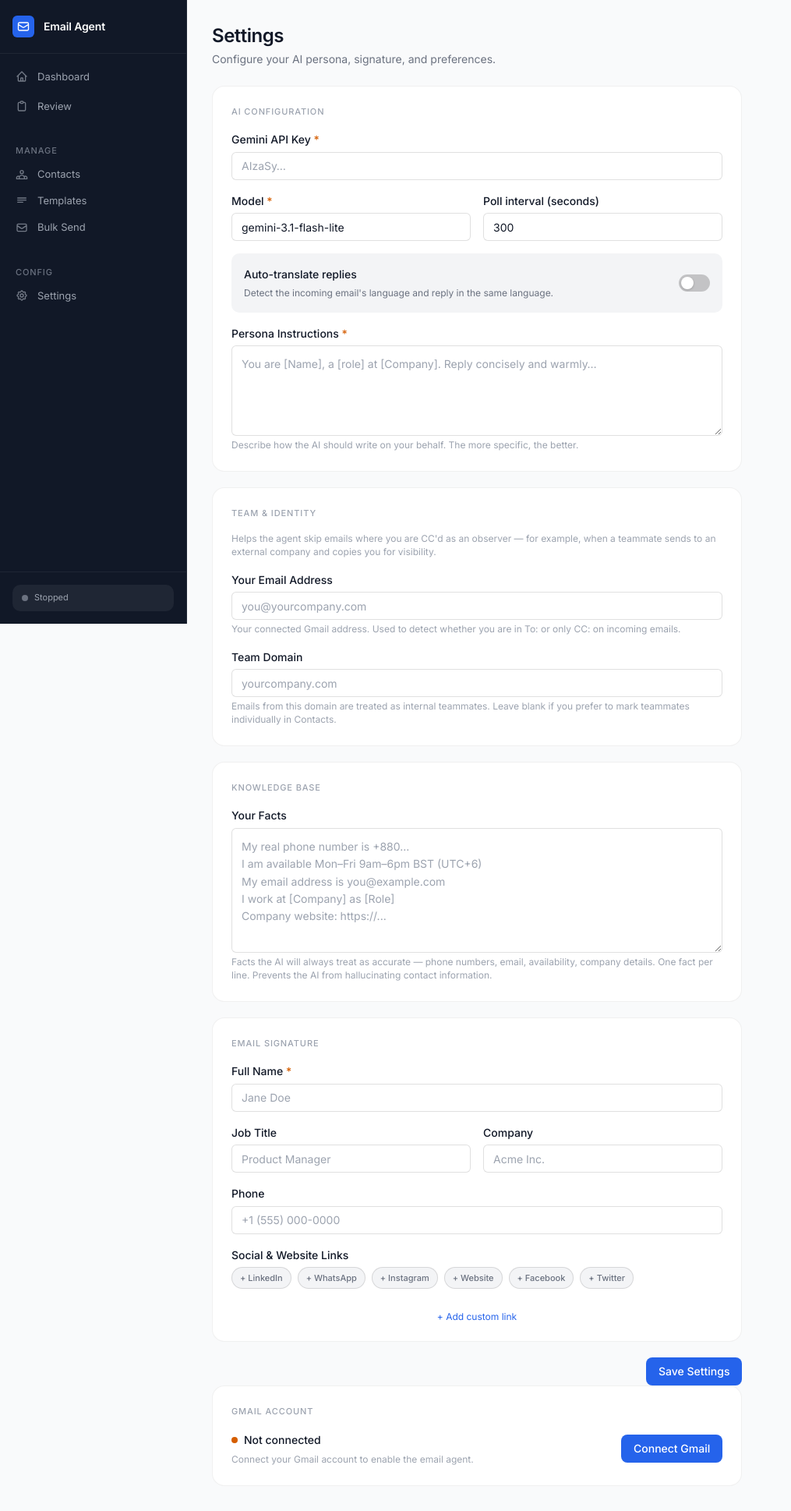
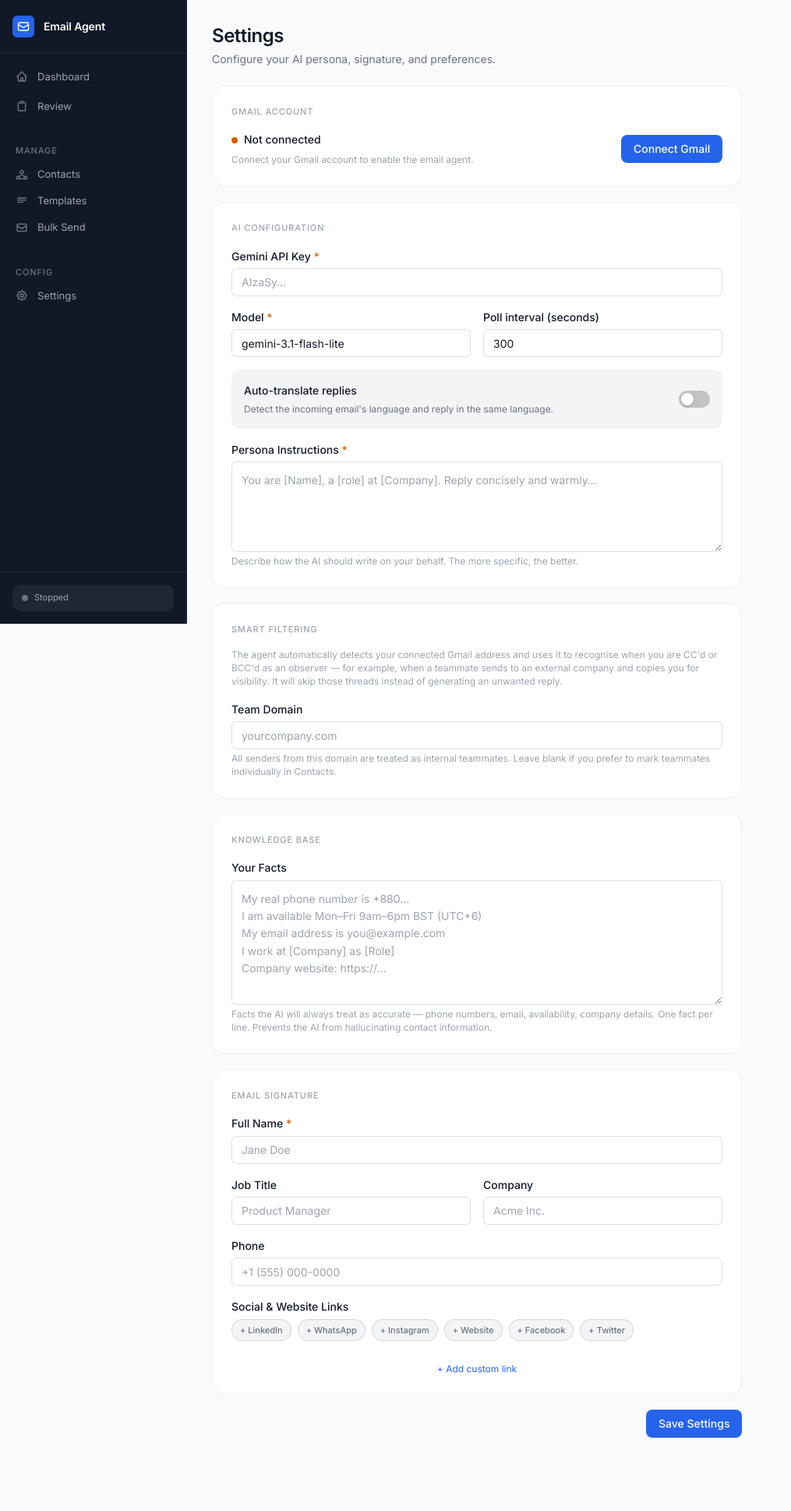
Before and after one commit to MTawhid7/email-agent, a Python web app: template templates/settings.html in a window 1280 px wide. Shown: the whole page at 78% size, without its empty margins (0-1015 px from the left). After the commit the page ends 1844 px from the top, so only its background shows below. Run offline with Jinja, Linux system fonts and the light colour scheme; the template is opened without the code that fills it, so the values that code supplies are empty; some libraries are stand-ins or nearby versions.

Commit message:
feat: auto-detect own email, BCC handling, and settings reorganisation
Auto-detect connected Gmail address
- GmailClient.get_own_email() calls users.getProfile to get emailAddress
- daemon._build_components() fetches own_email on first run if not
  already configured and saves it to config.json automatically
- Settings page shows "Connected as user@example.com" in the Gmail
  Account card — no manual entry required

BCC/CC observer detection improvement
- _should_skip_as_observer() now handles BCC: if own_email is known
  and the user is not in To: OR CC: but To: was successfully parsed,
  they are BCC'd (or received via forwarding) and are treated as an
  observer — the thread is skipped
- Falls back gracefully: if To: header parsed to nothing, no skip fires

Settings page reorganisation
- Gmail Account card moved to the TOP — most important status first
- "Team & Identity" card renamed to "Smart Filtering" with a clearer
  description explaining CC/BCC detection
- own_email input removed from the form (auto-detected, shown read-only
  in the Gmail Account card header)
- Card order: Gmail Account → AI Configuration → Smart Filtering →
  Knowledge Base → Email Signature
- own_email preserved across saves (read from existing config, not form)

Co-Authored-By: Claude Sonnet 4.6 <noreply@anthropic.com>

```diff
--- a/templates/settings.html
+++ b/templates/settings.html
@@ -4,6 +4,47 @@
 
 {% block content %}
 {{ page_header('Settings', 'Configure your AI persona, signature, and preferences.') }}
+
+{# ── Gmail Account (outside form — OAuth flow) ────────────────────────────── #}
+<div class="card card-lg" style="max-width:680px;margin-bottom:var(--sp-5);">
+  <div class="card-section-title">Gmail Account</div>
+
+  <div style="display:flex;align-items:center;justify-content:space-between;gap:var(--sp-4);">
+    <div>
+      {% if gmail_connected %}
+        <div style="display:flex;align-items:center;gap:var(--sp-2);margin-bottom:var(--sp-1);">
+          <span style="width:8px;height:8px;border-radius:50%;background:var(--status-success);display:inline-block;flex-shrink:0;"></span>
+          <span style="font-weight:500;color:var(--text-primary);">Connected{% if detected_email %} as {{ detected_email }}{% endif %}</span>
+        </div>
+        <p style="font-size:var(--text-sm);color:var(--text-tertiary);">
+          To use a different Google account, click <strong>Switch Account</strong>. A sign-in window will open in your browser.
+        </p>
+      {% else %}
+        <div style="display:flex;align-items:center;gap:var(--sp-2);margin-bottom:var(--sp-1);">
+          <span style="width:8px;height:8px;border-radius:50%;background:var(--status-error);display:inline-block;flex-shrink:0;"></span>
+          <span style="font-weight:500;color:var(--text-primary);">Not connected</span>
+        </div>
+        <p style="font-size:var(--text-sm);color:var(--text-tertiary);">
+          Connect your Gmail account to enable the email agent.
+        </p>
+      {% endif %}
+    </div>
+
+    {% if gmail_connected %}
+      <button type="button" onclick="startGmailConnect(true)" class="btn btn-ghost"
+        style="color:var(--status-error);flex-shrink:0;">
+        Switch Account
+      </button>
+    {% else %}
+      <button type="button" onclick="startGmailConnect(false)" class="btn btn-primary"
+        style="flex-shrink:0;">
+        Connect Gmail
+      </button>
+    {% endif %}
+  </div>
+
+  <div id="oauth-status" style="display:none;margin-top:var(--sp-4);"></div>
+</div>
 
 <form method="POST" style="display:flex;flex-direction:column;gap:var(--sp-5);max-width:680px;">
 
@@ -36,20 +77,19 @@
     </div>
   </div>
 
-  {# ── Team & Identity ─────────────────────────────────────────────────── #}
+  {# ── Smart Filtering ──────────────────────────────────────────────────── #}
   <div class="card card-lg">
-    <div class="card-section-title">Team &amp; Identity</div>
-    <p class="hint" style="margin-bottom:var(--sp-4);">Helps the agent skip emails where you are CC'd as an observer — for example, when a teammate sends to an external company and copies you for visibility.</p>
-    <div style="display:flex;flex-direction:column;gap:var(--sp-4);">
-      {{ input_field('own_email', 'Your Email Address', type='email',
-          value=config.get('own_email',''),
-          placeholder='you@yourcompany.com',
-          hint='Your connected Gmail address. Used to detect whether you are in To: or only CC: on incoming emails.') }}
-      {{ input_field('team_domain', 'Team Domain',
-          value=config.get('team_domain',''),
-          placeholder='yourcompany.com',
-          hint='Emails from this domain are treated as internal teammates. Leave blank if you prefer to mark teammates individually in Contacts.') }}
-    </div>
+    <div class="card-section-title">Smart Filtering</div>
+    <p class="hint" style="margin-bottom:var(--sp-4);">
+      The agent automatically detects your connected Gmail address and uses it to
+      recognise when you are CC'd or BCC'd as an observer — for example, when a
+      teammate sends to an external company and copies you for visibility. It will
+      skip those threads instead of generating an unwanted reply.
+    </p>
+    {{ input_field('team_domain', 'Team Domain',
+        value=config.get('team_domain',''),
+        placeholder='yourcompany.com',
+        hint='All senders from this domain are treated as internal teammates. Leave blank if you prefer to mark teammates individually in Contacts.') }}
   </div>
 
   {# ── Knowledge Base ───────────────────────────────────────────────────── #}
@@ -62,7 +102,7 @@
         hint='Facts the AI will always treat as accurate — phone numbers, email, availability, company details. One fact per line. Prevents the AI from hallucinating contact information.') }}
   </div>
 
-  {# ── Signature ─────────────────────────────────────────────────────────── #}
+  {# ── Email Signature ───────────────────────────────────────────────────── #}
   <div class="card card-lg">
     <div class="card-section-title">Email Signature</div>
 
@@ -124,47 +164,6 @@
 
 </form>
 
-{# ── Gmail Account ─────────────────────────────────────────────────────────── #}
-<div class="card card-lg" style="max-width:680px;">
-  <div class="card-section-title">Gmail Account</div>
-
-  <div style="display:flex;align-items:center;justify-content:space-between;gap:var(--sp-4);">
-    <div>
-      {% if gmail_connected %}
-        <div style="display:flex;align-items:center;gap:var(--sp-2);margin-bottom:var(--sp-1);">
-          <span style="width:8px;height:8px;border-radius:50%;background:var(--status-success);display:inline-block;flex-shrink:0;"></span>
-          <span style="font-weight:500;color:var(--text-primary);">Connected</span>
-        </div>
-        <p style="font-size:var(--text-sm);color:var(--text-tertiary);">
-          To use a different Google account, click <strong>Switch Account</strong>. A sign-in window will open in your browser.
-        </p>
-      {% else %}
-        <div style="display:flex;align-items:center;gap:var(--sp-2);margin-bottom:var(--sp-1);">
-          <span style="width:8px;height:8px;border-radius:50%;background:var(--status-error);display:inline-block;flex-shrink:0;"></span>
-          <span style="font-weight:500;color:var(--text-primary);">Not connected</span>
-        </div>
-        <p style="font-size:var(--text-sm);color:var(--text-tertiary);">
-          Connect your Gmail account to enable the email agent.
-        </p>
-      {% endif %}
-    </div>
-
-    {% if gmail_connected %}
-      <button type="button" onclick="startGmailConnect(true)" class="btn btn-ghost"
-        style="color:var(--status-error);flex-shrink:0;">
-        Switch Account
-      </button>
-    {% else %}
-      <button type="button" onclick="startGmailConnect(false)" class="btn btn-primary"
-        style="flex-shrink:0;">
-        Connect Gmail
-      </button>
-    {% endif %}
-  </div>
-
-  <div id="oauth-status" style="display:none;margin-top:var(--sp-4);"></div>
-</div>
-
 {% block scripts %}
 <script>
 function startGmailConnect(switchAccount) {
```
Also changed, not shown: agent/daemon.py (+26 -7 lines), gmail_client/gmail_client.py (+7 -0 lines), routes/settings.py (+5 -4 lines).
